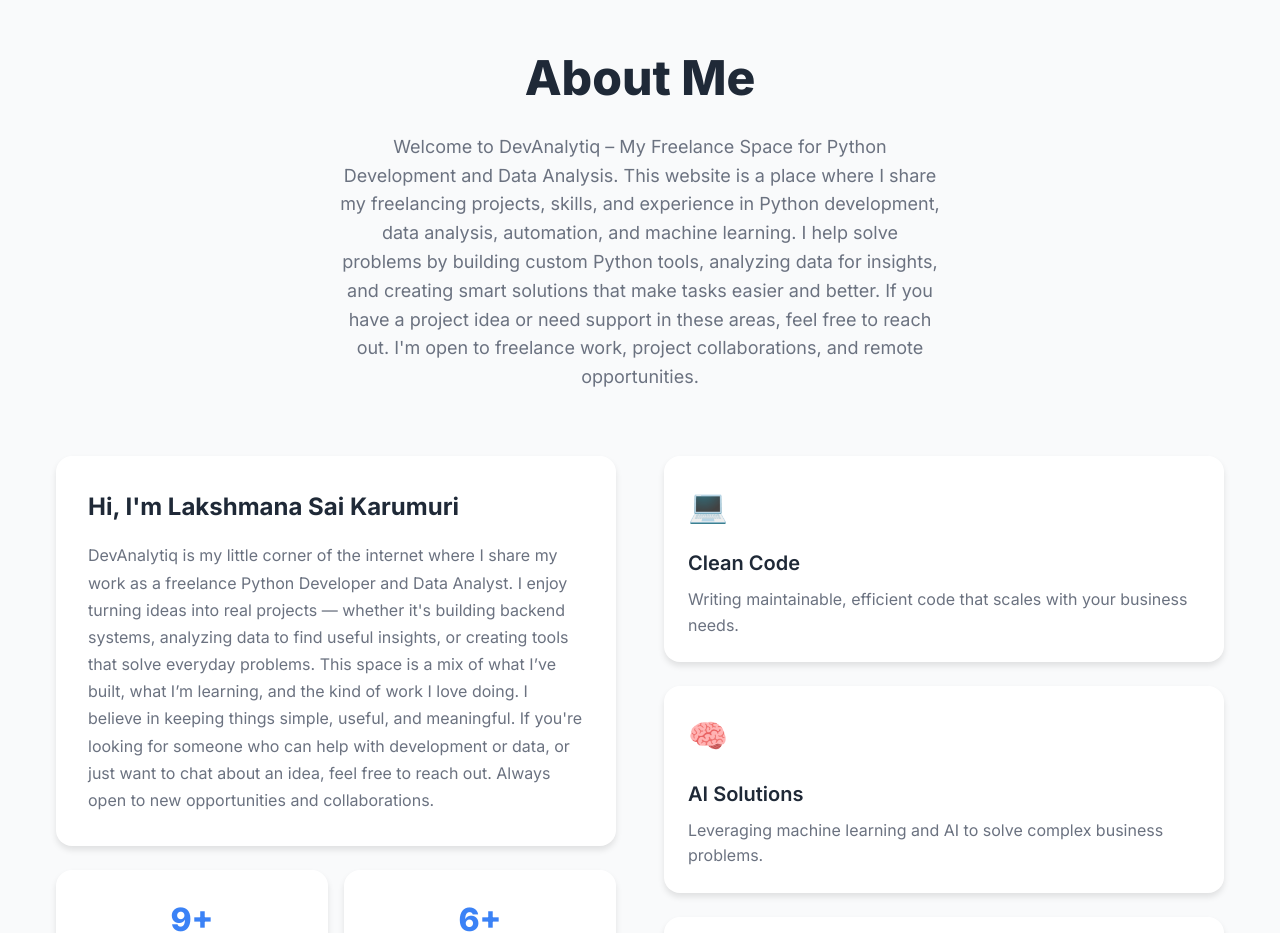
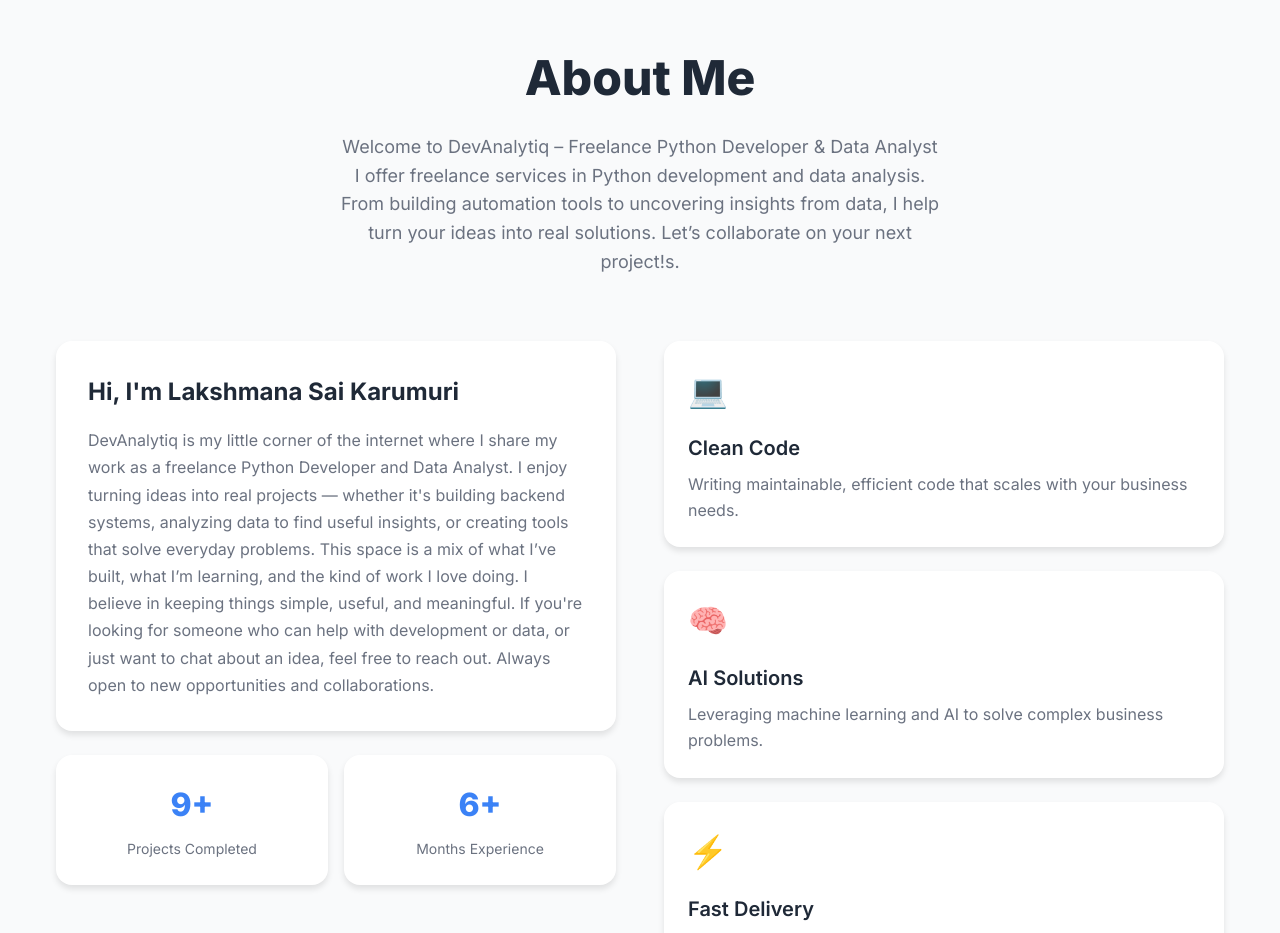
Before and after one commit to lakshman12-34/DevAnalytiq, a React app: page index.html in a window 1280 px wide. Shown: the part 840-1773 px from the top of the page. Built offline with nearby package versions, Linux system fonts and the light colour scheme.

Commit message:
Update index.html

```diff
--- a/index.html
+++ b/index.html
@@ -105,13 +105,9 @@
         <div class="container">
             <div class="section-header">
                 <h2 class="section-title">About Me</h2>
-                <p class="section-subtitle">Welcome to DevAnalytiq – My Freelance Space for Python Development and Data Analysis.
+                <p class="section-subtitle">Welcome to DevAnalytiq – Freelance Python Developer & Data Analyst
 
-This website is a place where I share my freelancing projects, skills, and experience in Python development, data analysis, automation, and machine learning.
-
-I help solve problems by building custom Python tools, analyzing data for insights, and creating smart solutions that make tasks easier and better.
-
-If you have a project idea or need support in these areas, feel free to reach out. I'm open to freelance work, project collaborations, and remote opportunities.</p>
+I offer freelance services in Python development and data analysis. From building automation tools to uncovering insights from data, I help turn your ideas into real solutions. Let’s collaborate on your next project!s.</p>
             </div>
             <div class="about-content">
                 <div class="about-text">
```
